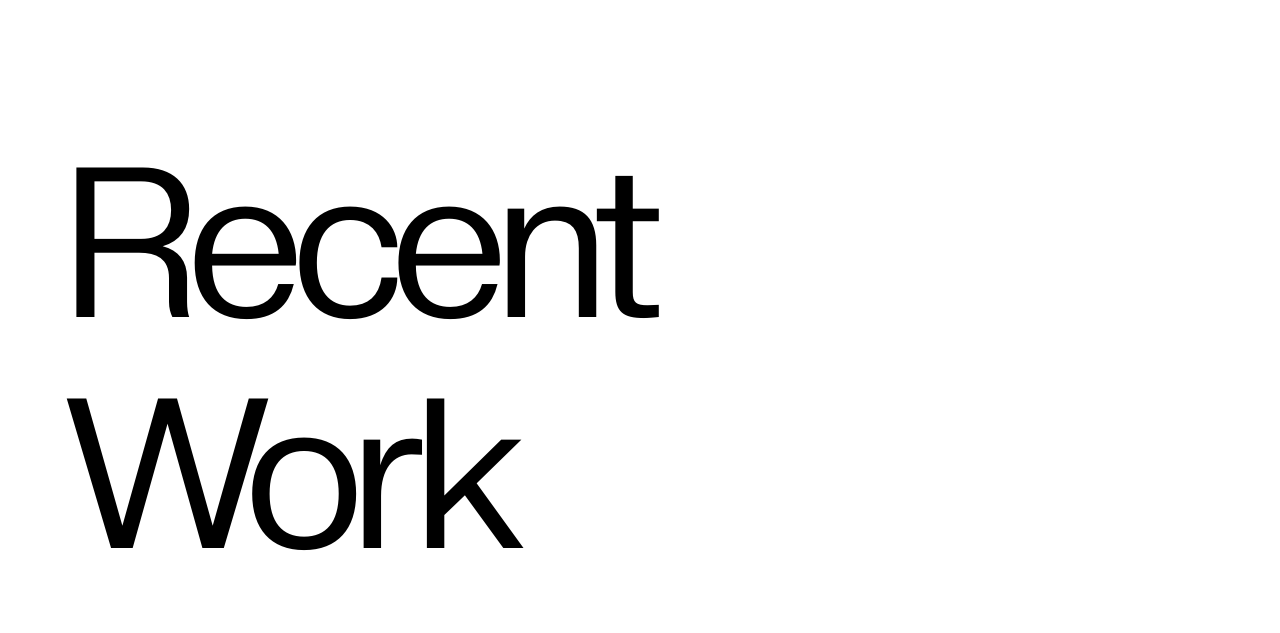
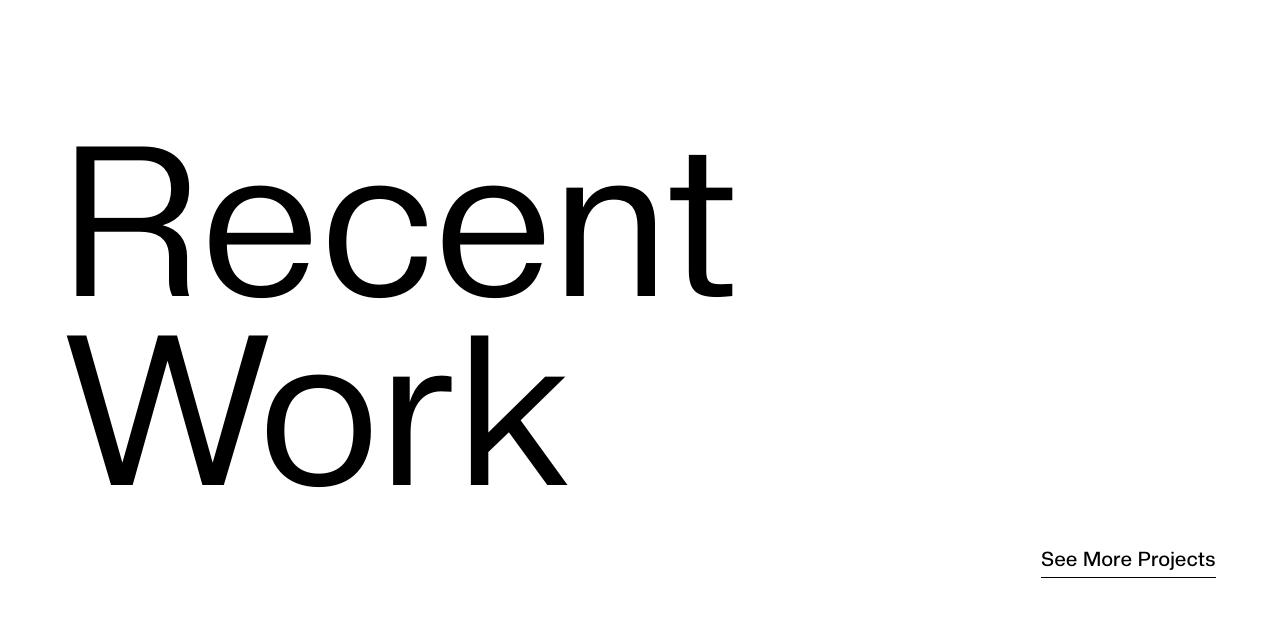
Before and after one commit to mostafa-sarhan/Mahmoud_Eldahshan, a React (Vite) app: page / in a window 1280 px wide. Shown: the part 1780-2413 px from the top of the page. Built offline with nearby package versions, Linux system fonts and the light colour scheme; a web font is replaced by a local one.

Commit message:
Edit Workspace

```diff
--- a/src/pages/home/RecentWorks.tsx
+++ b/src/pages/home/RecentWorks.tsx
@@ -28,8 +28,8 @@ export default function RecentWorks() {
             max-w-full
             font-sans
             text-[52px]
-            leading-[1.1]
-            tracking-[-0.05em]
+            leading-[0.9]
+            tracking-[0.02em]
             text-black
             sm:text-[140px]
             md:text-[140px]
@@ -44,8 +44,8 @@ export default function RecentWorks() {
             max-w-full
             font-sans
             text-[42px]
-            leading-[1.1]
-            tracking-[-0.05em]
+            leading-[0.9]
+            tracking-[0.02em]
             text-black
             sm:text-[140px]
             md:text-[140px]
@@ -68,7 +68,6 @@ export default function RecentWorks() {
       font-sans
       text-xl
       font-medium
-      uppercase
       tracking-wide
       text-black
       transition-opacity
```
